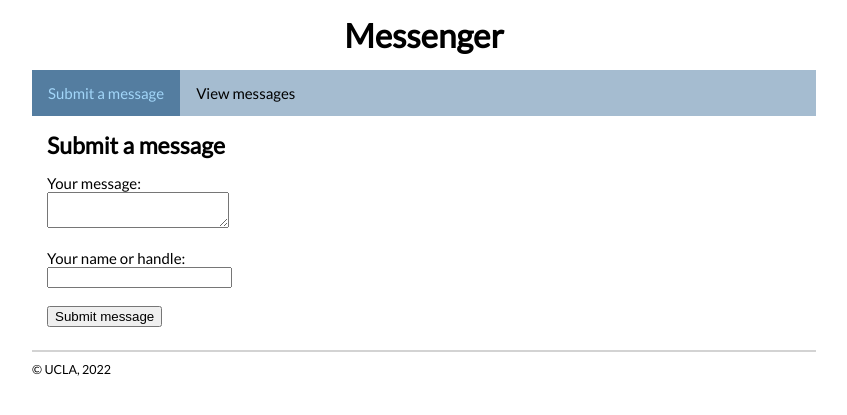
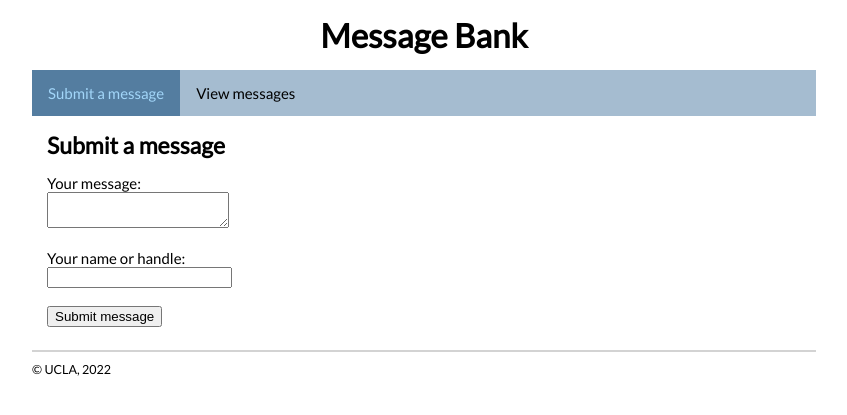
Before and after one commit to jonchang153/flask-web-dev, a Flask app: page / in a window 1280 px wide. Shown: the top 415 px of the page, without its empty margins (216-1063 px from the left). Run offline with Flask 2, Linux system fonts and the light colour scheme.

Commit message:
small name change

```diff
--- a/templates/base.html
+++ b/templates/base.html
@@ -7,7 +7,7 @@
 
   <body>
     <header>
-      <h1>Messenger</h1>
+      <h1>Message Bank</h1>
     </header>
 
     <main>
```
